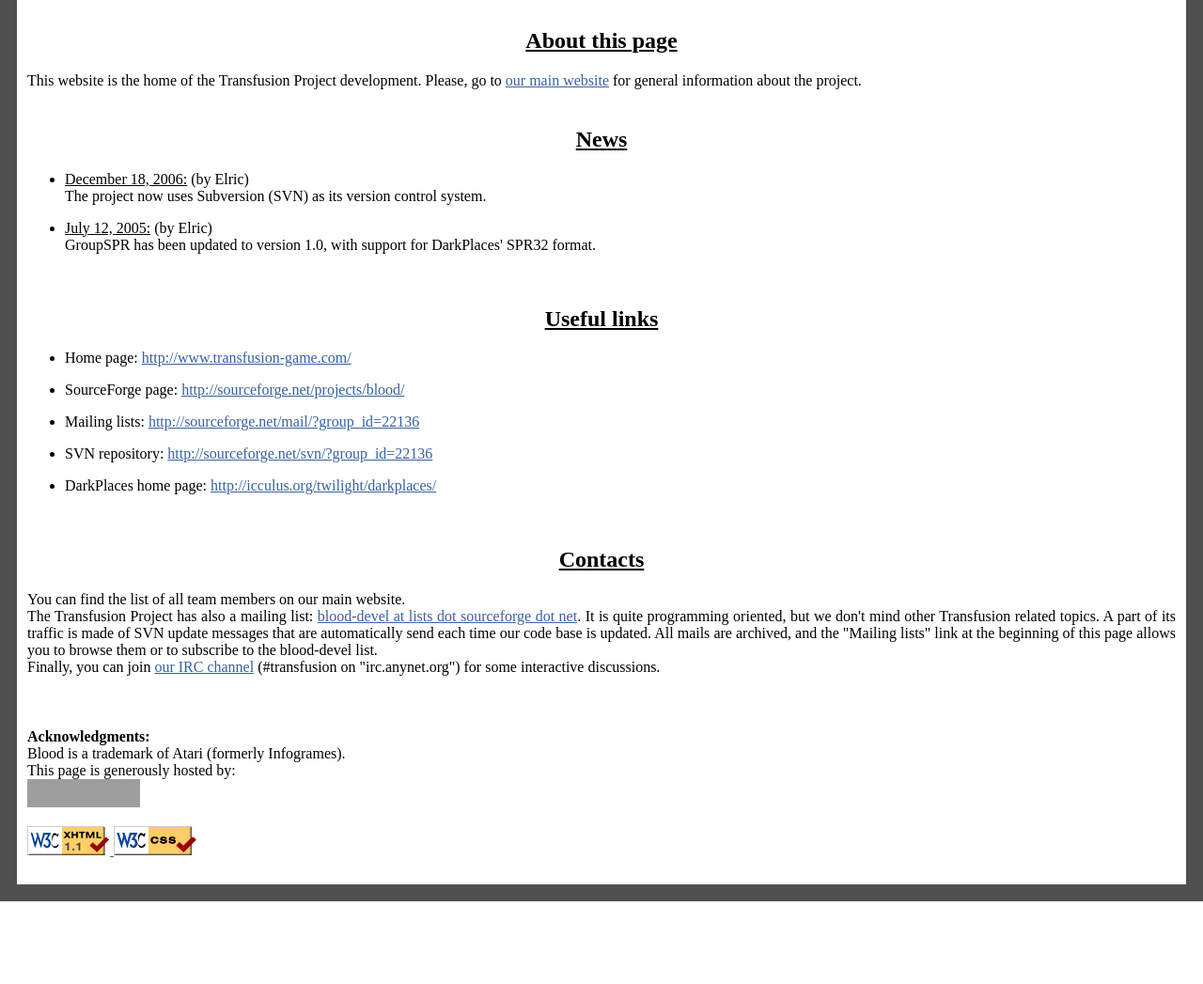
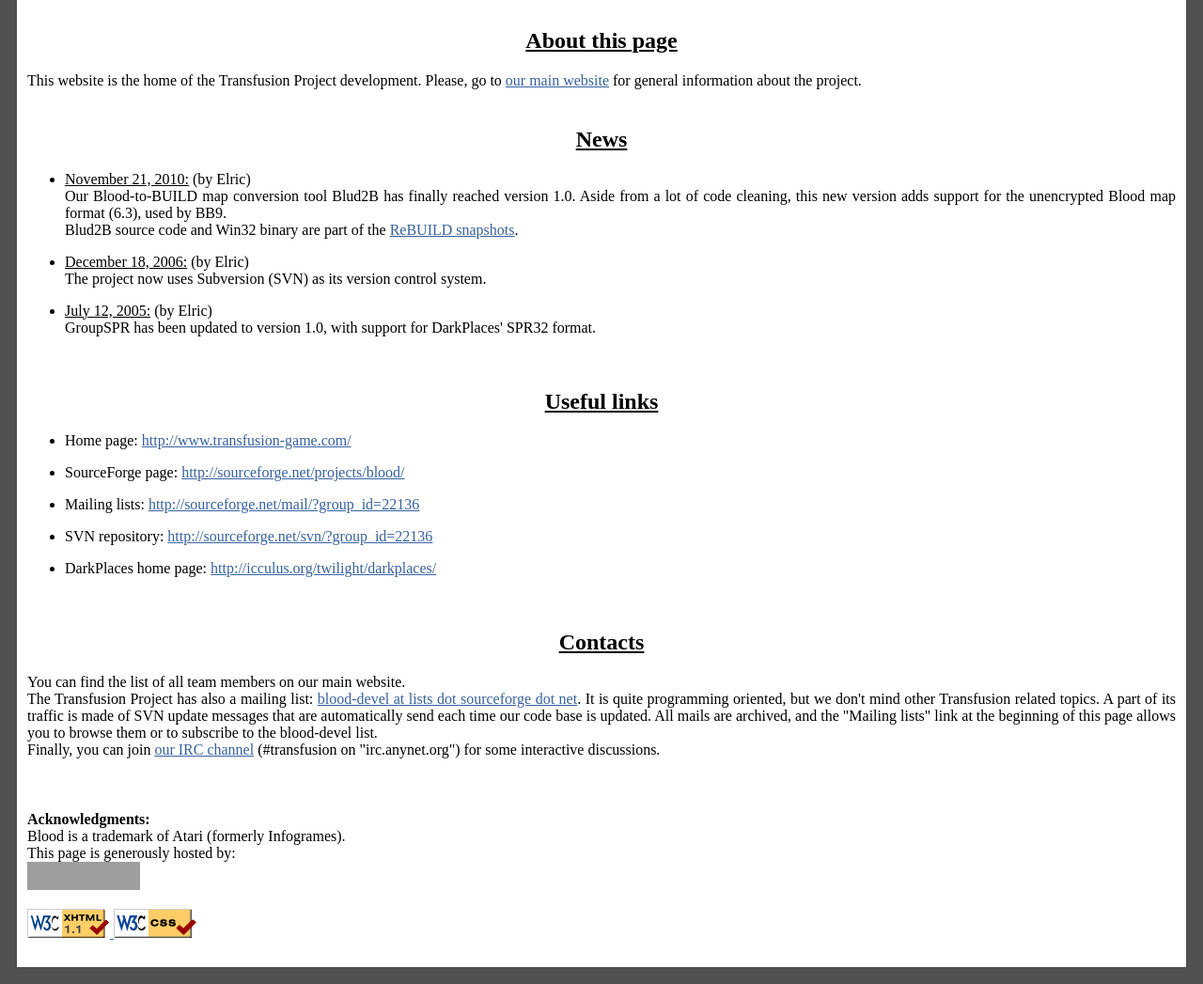
Before and after one commit to QuakeMods/transfusion, a PHP site: page / in a window 1280 px wide. Shown: the part 192-1239 px from the top of the page at 94% size. Before the commit the page ends 1151 px from the top, so only its background shows below. Run offline with PHP 8.4, Linux system fonts and the light colour scheme; data that the repository does not hold is empty; grey boxes are pictures that could not be loaded.

Commit message:
Added late announcement for Blud2B 1.0

```diff
--- a/website/index.php
+++ b/website/index.php
@@ -23,6 +23,14 @@
 <div class="section">
 	<h2 id="news-section" class="section">News</h2>
 	<ul>
+		<li>
+			<span class="title">November 21, 2010:</span> (by Elric)<br />
+			Our Blood-to-BUILD map conversion tool Blud2B has finally reached
+			version 1.0. Aside from a lot of code cleaning, this new version adds support
+			for the unencrypted Blood map format (6.3), used by BB9.<br />
+			Blud2B source code and Win32 binary are part of
+			the <a href="snapshots.php#rebuild-section">ReBUILD snapshots</a>.<p />
+		</li>
 		<li>
 			<span class="title">December 18, 2006:</span> (by Elric)<br />
 			The project now uses Subversion (SVN) as its version control system.<p />
```
